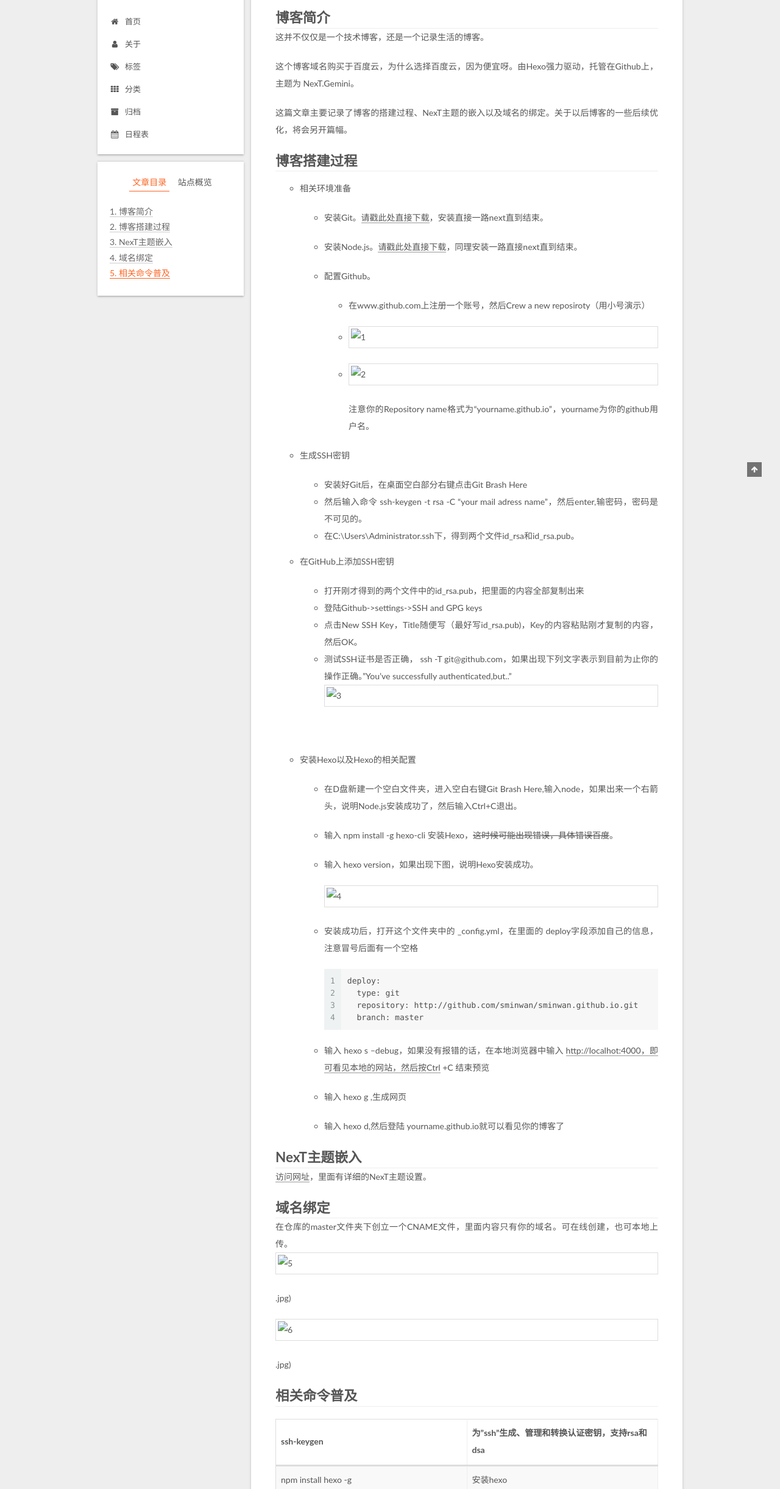
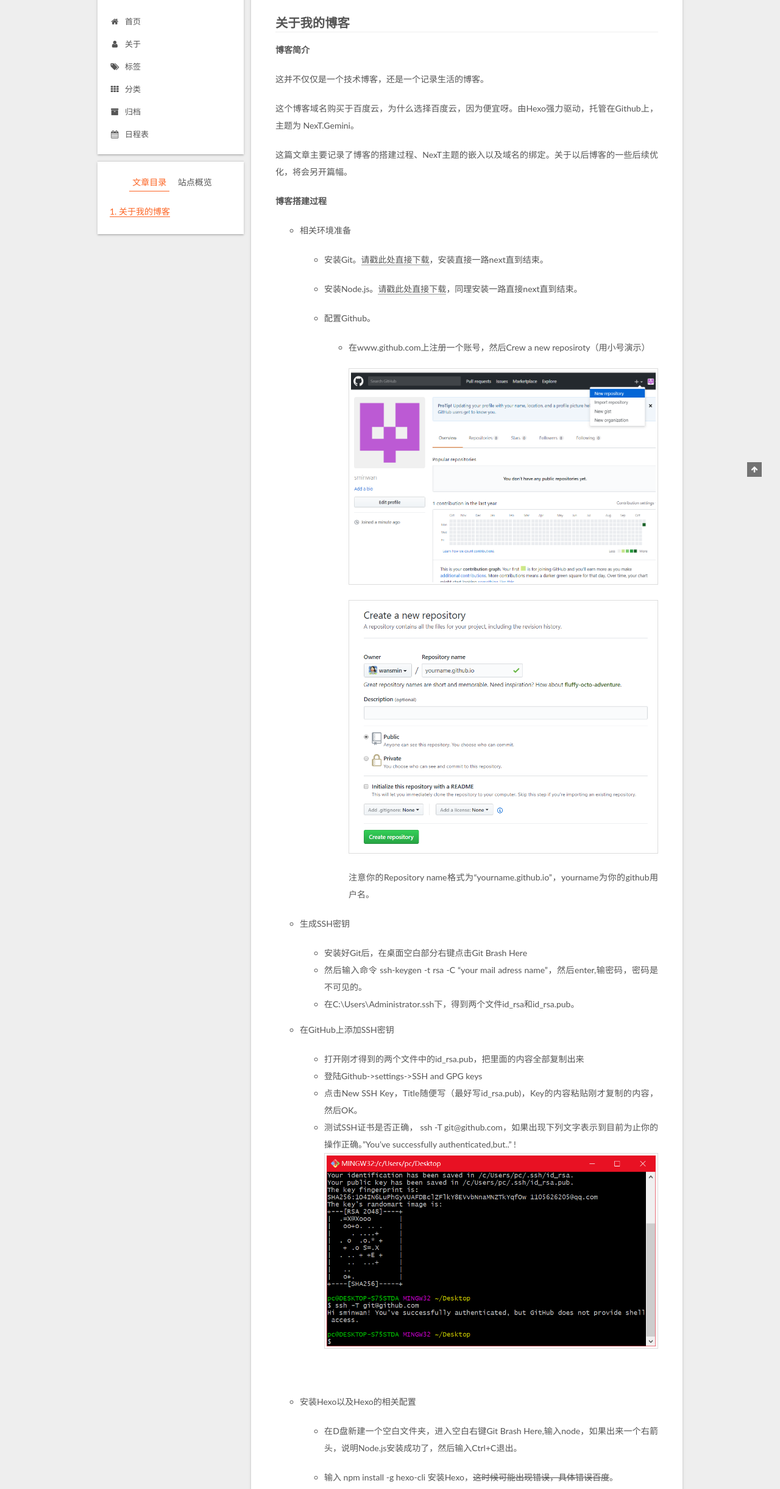
Before and after one commit to wansmin/-wansmin.github.io, a plain HTML site: page 2017/10/16/关于我的博客/index.html in a window 1280 px wide. Shown: the part 118-2560 px from the top of the page at 61% size. Drawn offline with Linux system fonts and the light colour scheme.

Commit message:
Site updated: 2017-10-16 20:12:30

```diff
--- a/2017/10/16/关于我的博客/index.html
+++ b/2017/10/16/关于我的博客/index.html
@@ -79,24 +79,23 @@
 
 
 
-<meta name="description" content="博客简介这并不仅仅是一个技术博客，还是一个记录生活的博客。 这个博客域名购买于百度云，为什么选择百度云，因为便宜呀。由Hexo强力驱动，托管在Github上，主题为 NexT.Gemini。 这篇文章主要记录了博客的搭建过程、NexT主题的嵌入以及域名的绑定。关于以后博客的一些后续优化，将会另开篇幅。 博客搭建过程 相关环境准备  安装Git。请戳此处直接下载，安装直接一路next直到结束。  安">
+<meta name="description" content="关于我的博客博客简介  这并不仅仅是一个技术博客，还是一个记录生活的博客。 这个博客域名购买于百度云，为什么选择百度云，因为便宜呀。由Hexo强力驱动，托管在Github上，主题为 NexT.Gemini。 这篇文章主要记录了博客的搭建过程、NexT主题的嵌入以及域名的绑定。关于以后博客的一些后续优化，将会另开篇幅。 博客搭建过程  相关环境准备  安装Git。请戳此处直接下载，安装直接一路nex">
 <meta property="og:type" content="article">
 <meta property="og:title" content="万思敏的博客">
 <meta property="og:url" content="http://wansmin.github.io/2017/10/16/关于我的博客/index.html">
 <meta property="og:site_name" content="万思敏的博客">
-<meta property="og:description" content="博客简介这并不仅仅是一个技术博客，还是一个记录生活的博客。 这个博客域名购买于百度云，为什么选择百度云，因为便宜呀。由Hexo强力驱动，托管在Github上，主题为 NexT.Gemini。 这篇文章主要记录了博客的搭建过程、NexT主题的嵌入以及域名的绑定。关于以后博客的一些后续优化，将会另开篇幅。 博客搭建过程 相关环境准备  安装Git。请戳此处直接下载，安装直接一路next直到结束。  安">
+<meta property="og:description" content="关于我的博客博客简介  这并不仅仅是一个技术博客，还是一个记录生活的博客。 这个博客域名购买于百度云，为什么选择百度云，因为便宜呀。由Hexo强力驱动，托管在Github上，主题为 NexT.Gemini。 这篇文章主要记录了博客的搭建过程、NexT主题的嵌入以及域名的绑定。关于以后博客的一些后续优化，将会另开篇幅。 博客搭建过程  相关环境准备  安装Git。请戳此处直接下载，安装直接一路nex">
 <meta property="og:locale" content="zh-Hans">
-<meta property="og:image" content="http://wansmin.github.io/2017/10/16/关于我的博客/1.jpg">
-<meta property="og:image" content="http://wansmin.github.io/2017/10/16/关于我的博客/2.png">
-<meta property="og:image" content="http://wansmin.github.io/2017/10/16/关于我的博客/3.png">
-<meta property="og:image" content="http://wansmin.github.io/2017/10/16/关于我的博客/4.jpg">
-<meta property="og:image" content="http://wansmin.github.io/2017/10/16/关于我的博客/1508142717(1">
-<meta property="og:image" content="http://wansmin.github.io/2017/10/16/关于我的博客/1508142771(1">
-<meta property="og:updated_time" content="2017-10-16T09:30:37.757Z">
+<meta property="og:image" content="http://wansmin.github.io/img/1.jpg">
+<meta property="og:image" content="http://wansmin.github.io/img/2.jpg">
+<meta property="og:image" content="http://wansmin.github.io/img/3.png">
+<meta property="og:image" content="http://wansmin.github.io/img/4.png">
+<meta property="og:image" content="http://wansmin.github.io/img/5.png">
+<meta property="og:updated_time" content="2017-10-16T12:11:22.747Z">
 <meta name="twitter:card" content="summary">
 <meta name="twitter:title" content="万思敏的博客">
-<meta name="twitter:description" content="博客简介这并不仅仅是一个技术博客，还是一个记录生活的博客。 这个博客域名购买于百度云，为什么选择百度云，因为便宜呀。由Hexo强力驱动，托管在Github上，主题为 NexT.Gemini。 这篇文章主要记录了博客的搭建过程、NexT主题的嵌入以及域名的绑定。关于以后博客的一些后续优化，将会另开篇幅。 博客搭建过程 相关环境准备  安装Git。请戳此处直接下载，安装直接一路next直到结束。  安">
-<meta name="twitter:image" content="http://wansmin.github.io/2017/10/16/关于我的博客/1.jpg">
+<meta name="twitter:description" content="关于我的博客博客简介  这并不仅仅是一个技术博客，还是一个记录生活的博客。 这个博客域名购买于百度云，为什么选择百度云，因为便宜呀。由Hexo强力驱动，托管在Github上，主题为 NexT.Gemini。 这篇文章主要记录了博客的搭建过程、NexT主题的嵌入以及域名的绑定。关于以后博客的一些后续优化，将会另开篇幅。 博客搭建过程  相关环境准备  安装Git。请戳此处直接下载，安装直接一路nex">
+<meta name="twitter:image" content="http://wansmin.github.io/img/1.jpg">
 
 
 
@@ -346,10 +345,12 @@
 
 
 
-        <h1 id="博客简介"><a href="#博客简介" class="headerlink" title="博客简介"></a><strong>博客简介</strong></h1><p>这并不仅仅是一个技术博客，还是一个记录生活的博客。</p>
+        <h2 id="关于我的博客"><a href="#关于我的博客" class="headerlink" title="关于我的博客"></a>关于我的博客</h2><p><strong>博客简介</strong> </p>
+<p>这并不仅仅是一个技术博客，还是一个记录生活的博客。</p>
 <p>这个博客域名购买于百度云，为什么选择百度云，因为便宜呀。由Hexo强力驱动，托管在Github上，主题为 NexT.Gemini。</p>
 <p>这篇文章主要记录了博客的搭建过程、NexT主题的嵌入以及域名的绑定。关于以后博客的一些后续优化，将会另开篇幅。</p>
-<h1 id="博客搭建过程"><a href="#博客搭建过程" class="headerlink" title="博客搭建过程"></a>博客搭建过程</h1><ul>
+<p><strong>博客搭建过程</strong></p>
+<ul>
 <li><p>相关环境准备</p>
 <ul>
 <li><p>安装Git。<a href="https://git-scm.com/downloads" target="_blank" rel="external">请戳此处直接下载</a>，安装直接一路next直到结束。</p>
@@ -359,10 +360,8 @@
 <li><p>配置Github。</p>
 <ul>
 <li><p>在www.github.com上注册一个账号，然后Crew a new reposiroty（用小号演示）</p>
-</li>
-<li><p><img src="1.jpg" alt="1"></p>
-</li>
-<li><p><img src="2.png" alt="2"></p>
+<p><img src="/img/1.jpg" alt="1"></p>
+<p><img src="/img/2.jpg" alt="2"></p>
 <p>注意你的Repository name格式为“yourname.github.io”，yourname为你的github用户名。</p>
 </li>
 </ul>
@@ -383,7 +382,7 @@
 <li>打开刚才得到的两个文件中的id_rsa.pub，把里面的内容全部复制出来</li>
 <li>登陆Github-&gt;settings-&gt;SSH and GPG keys</li>
 <li>点击New SSH Key，Title随便写（最好写id_rsa.pub)，Key的内容粘贴刚才复制的内容，然后OK。</li>
-<li>测试SSH证书是否正确， ssh -T git@github.com，如果出现下列文字表示到目前为止你的操作正确。”You’ve successfully authenticated,but..”  <img src="3.png" alt="3"></li>
+<li>测试SSH证书是否正确， ssh -T git@github.com，如果出现下列文字表示到目前为止你的操作正确。”You’ve successfully authenticated,but..”  ! <img src="/img/3.png" alt="3"></li>
 </ul>
 </li>
 </ul>
@@ -396,7 +395,7 @@
 <li><p>输入 npm install -g hexo-cli 安装Hexo，<del>这时候可能出现错误，具体错误百度</del>。</p>
 </li>
 <li><p>输入 hexo version，如果出现下图，说明Hexo安装成功。</p>
-<p><img src="4.jpg" alt="4"></p>
+<p><img src="/img/4.png" alt="4"></p>
 </li>
 <li><p>安装成功后，打开这个文件夹中的 _config.yml，在里面的 deploy字段添加自己的信息，注意冒号后面有一个空格</p>
 <figure class="highlight plain"><table><tr><td class="gutter"><pre><div class="line">1</div><div class="line">2</div><div class="line">3</div><div class="line">4</div></pre></td><td class="code"><pre><div class="line">deploy:</div><div class="line">  type: git</div><div class="line">  repository: http://github.com/sminwan/sminwan.github.io.git</div><div class="line">  branch: master</div></pre></td></tr></table></figure>
@@ -410,10 +409,12 @@
 </ul>
 </li>
 </ul>
-<h1 id="NexT主题嵌入"><a href="#NexT主题嵌入" class="headerlink" title="NexT主题嵌入"></a>NexT主题嵌入</h1><p><a href="http://theme-next.iissnan.com/getting-started.html" target="_blank" rel="external">访问网址</a>，里面有详细的NexT主题设置。</p>
-<h1 id="域名绑定"><a href="#域名绑定" class="headerlink" title="域名绑定"></a><strong>域名绑定</strong></h1><p>在仓库的master文件夹下创立一个CNAME文件，里面内容只有你的域名。可在线创建，也可本地上传。 <img src="1508142717(1" alt="5">.jpg)</p>
-<p> <img src="1508142771(1" alt="6">.jpg)</p>
-<h1 id="相关命令普及"><a href="#相关命令普及" class="headerlink" title="相关命令普及"></a>相关命令普及</h1><table>
+<p><strong>NexT主题嵌入</strong></p>
+<p>[访问网站][3]，里面有详细的NexT主题设置。</p>
+<p><strong>域名绑定</strong></p>
+<p>域名绑定要创建一个CNAME文件，里面内容只有你的域名，但是如果放在master分支下，每次提交项目的时候都会被重写，每次都要手动加入，所以将CNAME文件放在source文件夹中。 <img src="/img/5.png" alt="5"></p>
+<p><strong>相关命令普及</strong></p>
+<table>
 <thead>
 <tr>
 <th>ssh-keygen</th>
@@ -579,7 +580,7 @@
 
 
 
-              <div class="post-toc-content"><ol class="nav"><li class="nav-item nav-level-1"><a class="nav-link" href="#博客简介"><span class="nav-number">1.</span> <span class="nav-text">博客简介</span></a></li><li class="nav-item nav-level-1"><a class="nav-link" href="#博客搭建过程"><span class="nav-number">2.</span> <span class="nav-text">博客搭建过程</span></a></li><li class="nav-item nav-level-1"><a class="nav-link" href="#NexT主题嵌入"><span class="nav-number">3.</span> <span class="nav-text">NexT主题嵌入</span></a></li><li class="nav-item nav-level-1"><a class="nav-link" href="#域名绑定"><span class="nav-number">4.</span> <span class="nav-text">域名绑定</span></a></li><li class="nav-item nav-level-1"><a class="nav-link" href="#相关命令普及"><span class="nav-number">5.</span> <span class="nav-text">相关命令普及</span></a></li></ol></div>
+              <div class="post-toc-content"><ol class="nav"><li class="nav-item nav-level-2"><a class="nav-link" href="#关于我的博客"><span class="nav-number">1.</span> <span class="nav-text">关于我的博客</span></a></li></ol></div>
 
 
           </div>
--- a/css/main.css
+++ b/css/main.css
@@ -1823,7 +1823,7 @@
   width: 4px;
   height: 4px;
   border-radius: 50%;
-  background: #6eabb8;
+  background: #7f9eff;
 }
 .links-of-blogroll {
   font-size: 13px;
```
Also changed, not shown: index.html (+14 -12 lines), img/1.jpg (added), img/2.jpg (added), img/3.png (added), img/4.png (added), img/5.png (added), 1 other file.
